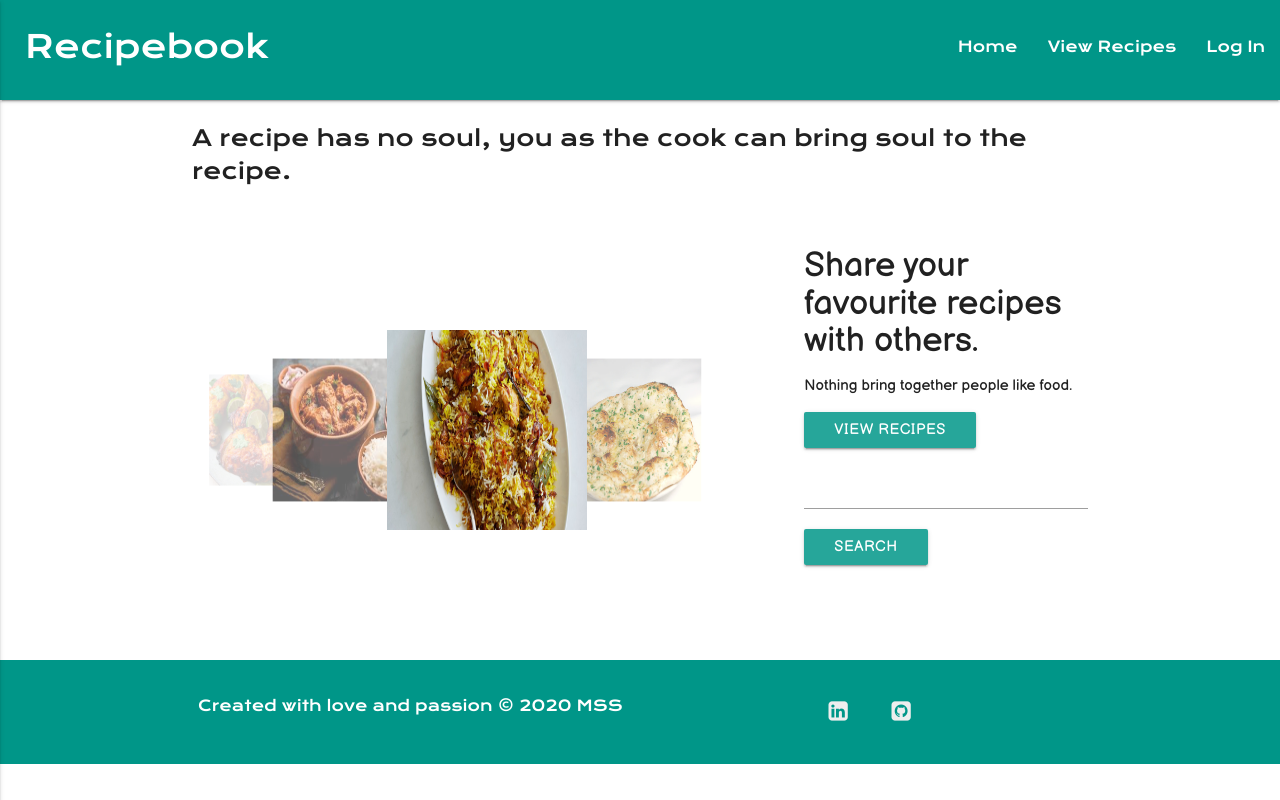
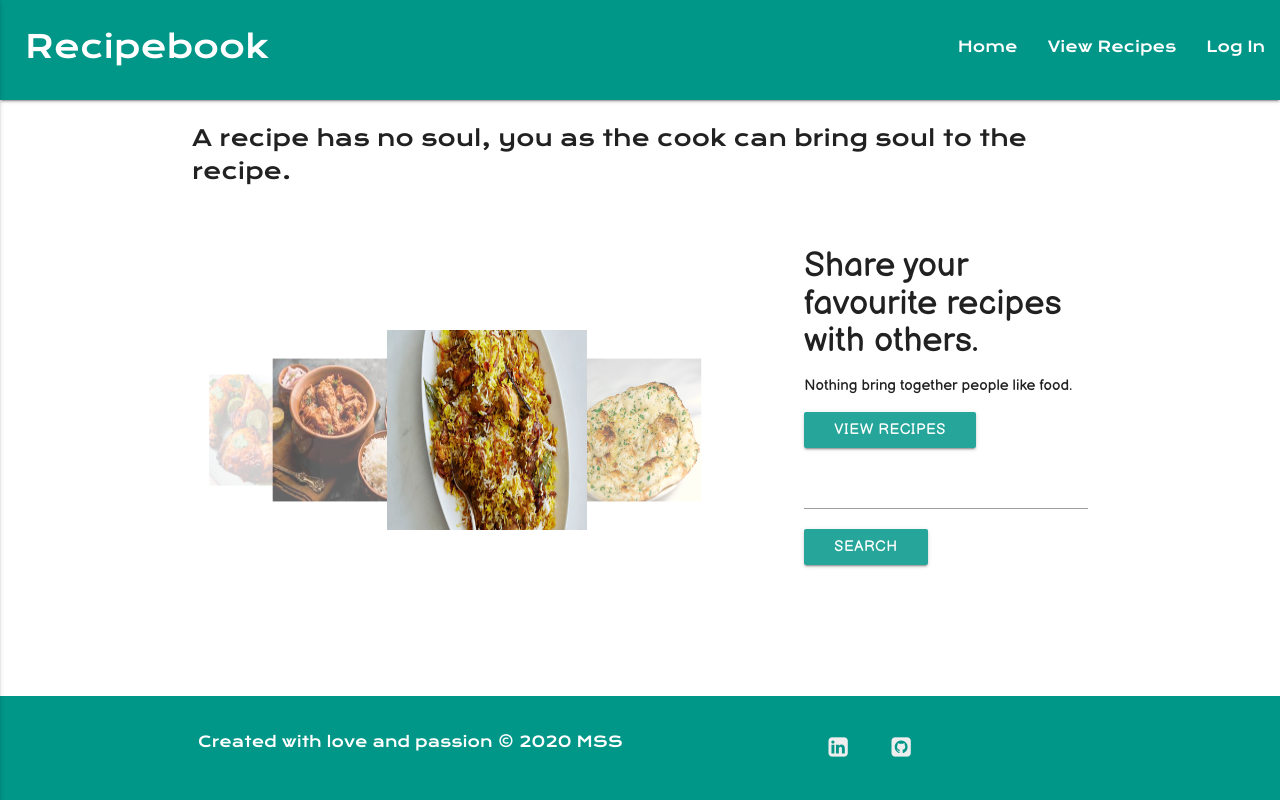
Before and after one commit to sohailshams/cookbook, a Flask app: page / in a window 1280 px wide. Run offline with Flask 2, Linux system fonts and the light colour scheme; some libraries are stand-ins or nearby versions.

Commit message:
Updated code to make footer sticky

```diff
--- a/static/css/style.css
+++ b/static/css/style.css
@@ -68,9 +68,10 @@ height: 200px;
 .social-links{
     padding-top: 20px;
 }
-
+/*-----Following makes footer sticky*/
  body {
     display: flex;
+    min-height: 100vh;
     flex-direction: column;
   }
 
```
